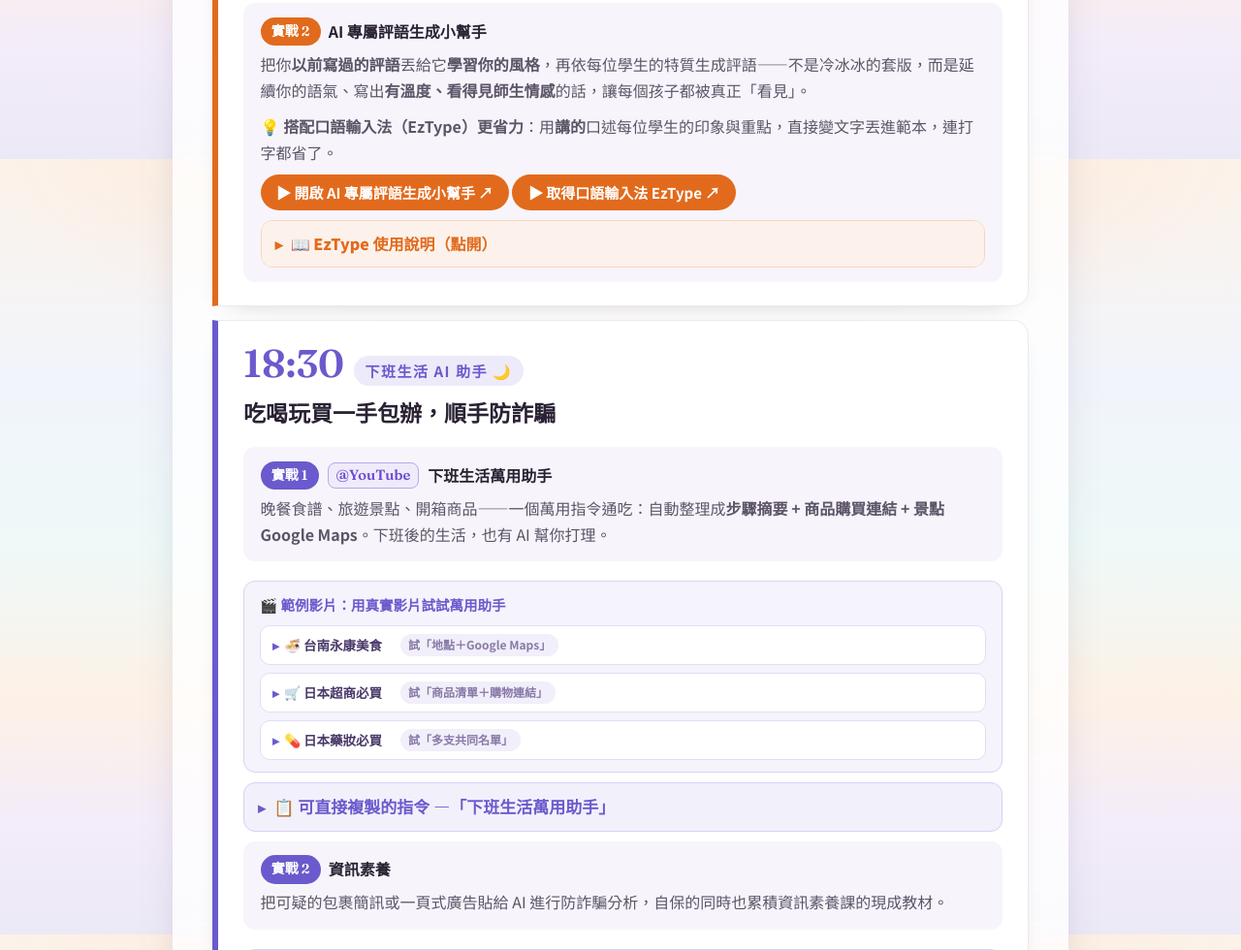
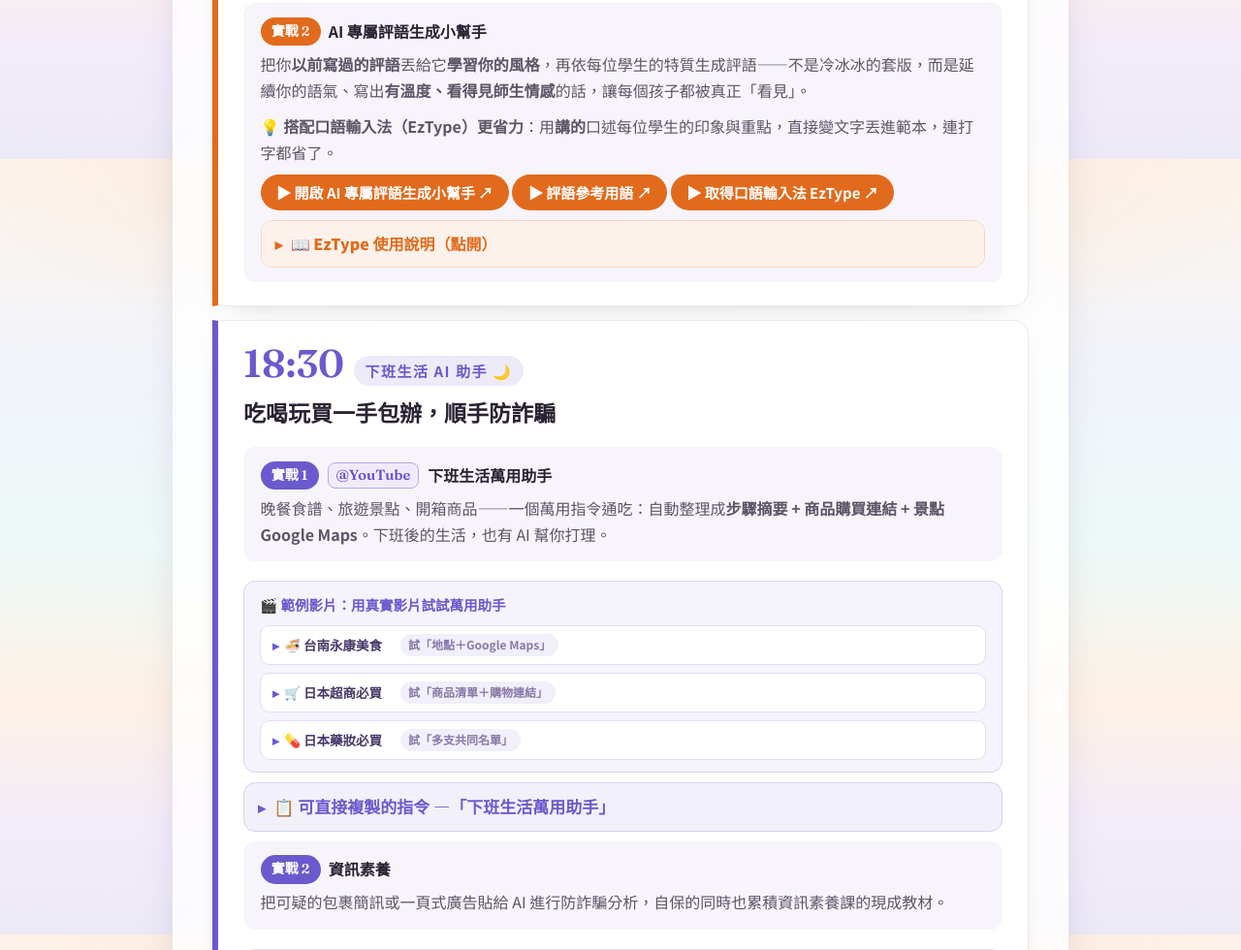
Before and after one commit to cona0815/gic, a plain HTML site: page index.html in a window 1280 px wide. Shown: the part 6236-7216 px from the top of the page at 97% size. Drawn offline with Linux system fonts and the light colour scheme.

Commit message:
Add files via upload

```diff
--- a/index.html
+++ b/index.html
@@ -1007,6 +1007,7 @@
           <p>把你<b>以前寫過的評語</b>丟給它<b>學習你的風格</b>，再依每位學生的特質生成評語——不是冷冰冰的套版，而是延續你的語氣、寫出<b>有溫度、看得見師生情感</b>的話，讓每個孩子都被真正「看見」。</p>
           <p style="margin-top:.6em">💡 <b>搭配口語輸入法（EzType）更省力</b>：用<b>講的</b>口述每位學生的印象與重點，直接變文字丟進範本，連打字都省了。</p>
           <a class="tb-link" href="https://gemini.google.com/share/62e4fb735bef" target="_blank" rel="noopener">▶ 開啟 AI 專屬評語生成小幫手 ↗</a>
+          <a class="tb-link" href="https://www.chinesewords.org/sentence/7774-781.html" target="_blank" rel="noopener">▶ 評語參考用語 ↗</a>
           <a class="tb-link" href="https://home.myhpcloud.com/acs/fileshare/?shareToken=ay9MNXorNW16VEx3MVUwMlBkY0V6UT09OjpIRjZwaytNS2UzelFZbm5pcjdwVnZ3PT06OlV0U0daTk43eWhGODFNL09QQWhKUFE9PQ==" target="_blank" rel="noopener">▶ 取得口語輸入法 EzType ↗</a>
           <details class="eztype-help">
             <summary>📖 EzType 使用說明（點開）</summary>
```
